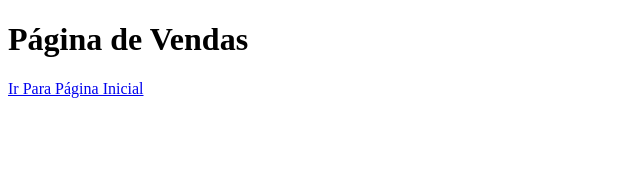
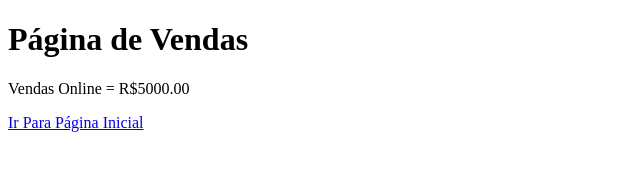
Before and after one commit to erikscar/github-course, a plain HTML site: page vendas.html in a window 1280 px wide. Shown: the whole page, without its empty margins (0-640 px from the left). Drawn offline with Linux system fonts and the light colour scheme.

Commit message:
Adicionado o Valor de Vendas

```diff
--- a/vendas.html
+++ b/vendas.html
@@ -7,6 +7,7 @@
 </head>
 <body>
     <h1>Página de Vendas</h1>
+    <p>Vendas Online = R$5000.00</p>
     <a href="./index.html">Ir Para Página Inicial</a>
 </body>
 </html>
```
Also changed, not shown: index.html (+8 -0 lines).
